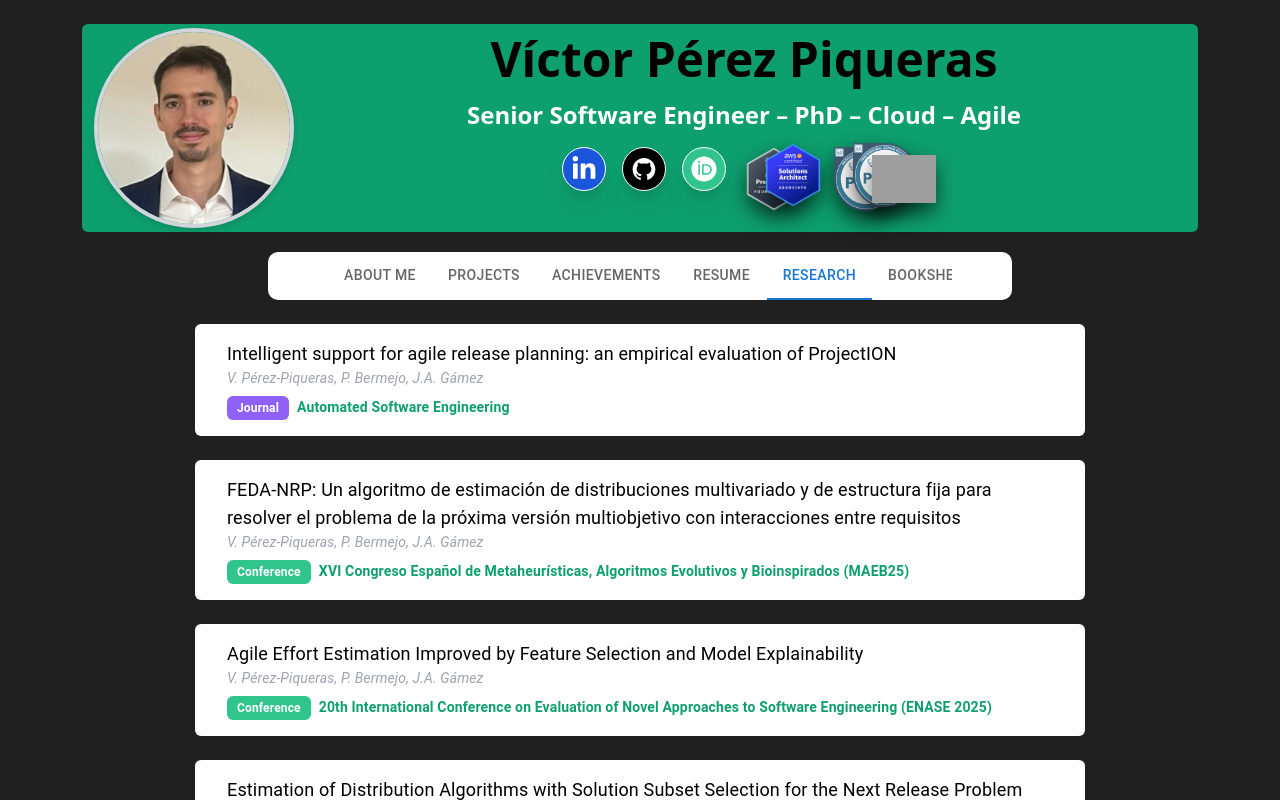
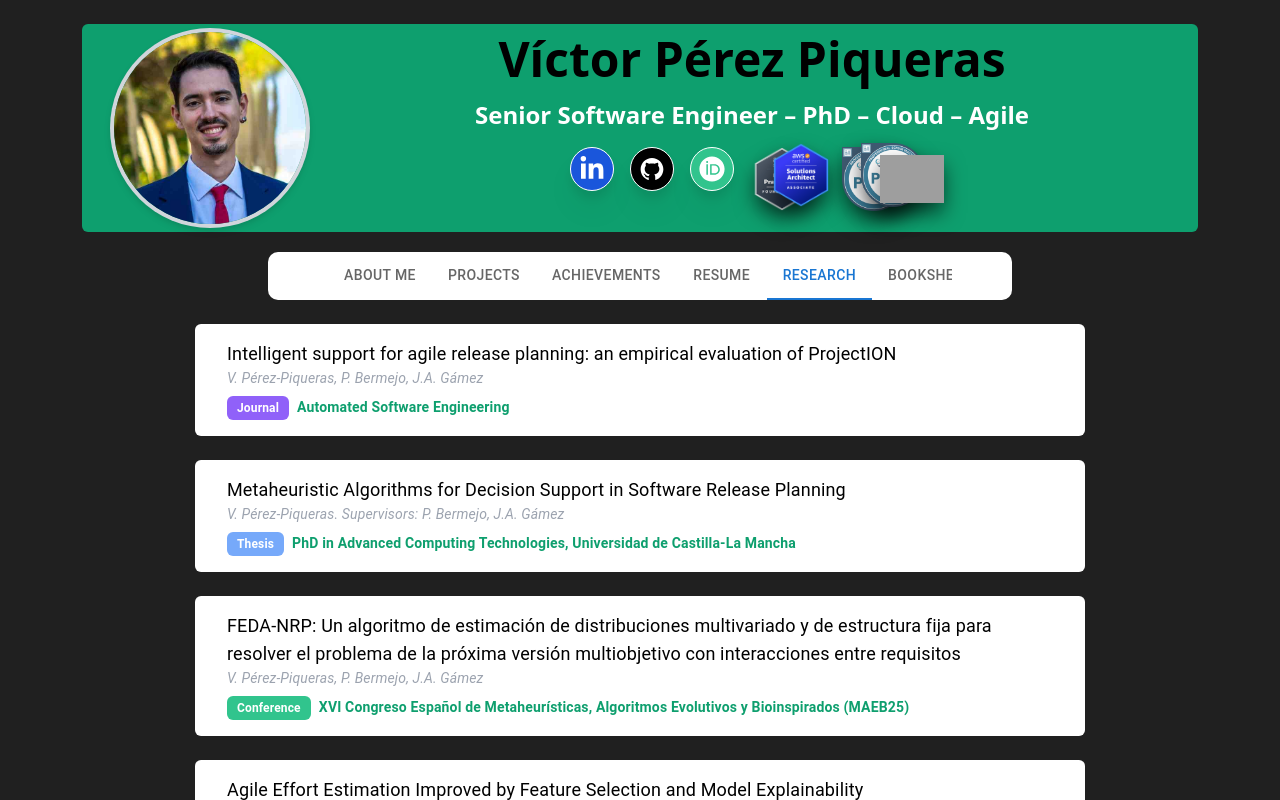
Before and after one commit to victorperezpiqueras/victorperezpiqueras.github.io, a React (Vite) app: page / in a window 1280 px wide. Both pictures are taken after a click on the tab "RESEARCH". Shown: the top 800 px of the page. Built offline with nearby package versions, Linux system fonts and the light colour scheme; grey boxes are pictures that could not be loaded.

Commit message:
updated pfp and added thesis

```diff
--- a/src/App.tsx
+++ b/src/App.tsx
@@ -82,7 +82,7 @@ function App() {
     <div className="App" onClick={handleClickOutside}>
       <div className="container flex flex-col justify-center">
         <div className="justify-center py-8 mt-4 xs:h-72 md:h-52 flex xs:flex-col md:flex-row items-center bg-green-500 rounded">
-          <div className="flex w-30 h-30 ml-4 justify-center">
+          <div className="flex w-30 h-30 ml-8 justify-center">
             <img
               className="aspect-square w-28 lg:w-48 rounded-full drop-shadow-md ring-4 ring-gray-300"
               src={portfolio}
--- a/src/assets/data.json
+++ b/src/assets/data.json
@@ -138,7 +138,7 @@
             "endDate": null,
             "position": "Software Engineer",
             "shortPosition": "SE",
-            "description": "",
+            "description": "In Progress...",
             "labels": ["aws", "python"],
             "color": "#ffd000",
             "type": "dev",
@@ -721,6 +721,15 @@
       "published": true
     },
     {
+      "title": "Metaheuristic Algorithms for Decision Support in Software Release Planning",
+      "authors": "V. Pérez-Piqueras. Supervisors: P. Bermejo, J.A. Gámez",
+      "conferenceJournalTitle": "PhD in Advanced Computing Technologies, Universidad de Castilla-La Mancha",
+      "year": "2025",
+      "url": "https://ruidera.uclm.es/items/c9f8902e-443f-4fc6-b68f-c0862ca93317",
+      "type": "thesis",
+      "published": true
+    },
+    {
       "title": "Intelligent support for agile release planning: an empirical evaluation of ProjectION",
       "authors": "V. Pérez-Piqueras, P. Bermejo, J.A. Gámez",
       "conferenceJournalTitle": "Automated Software Engineering",
--- a/src/pages/Research/ResearchItem.tsx
+++ b/src/pages/Research/ResearchItem.tsx
@@ -8,6 +8,8 @@ function getArticleType(type: string) {
       return "bg-purple-500 text-white";
     case "conference":
       return "bg-green-400 text-white";
+    case "thesis":
+      return "bg-blue-400 text-white";
     default:
       return "bg-gray-300 text-black";
   }
@@ -43,7 +45,7 @@ function ResearchItem(props: ResearchItemProps) {
         <span className="text-sm font-semibold text-green-500 mt-2">
           <span
             className={`${getArticleType(
-              props.research.type
+              props.research.type,
             )} text-gray-700 text-xs font-medium inline-flex items-center px-2.5 py-1 rounded mr-2 dark:bg-gray-700 dark:text-gray-300`}
           >
             <b>
```
Also changed, not shown: src/assets/portfolio.jpg.
